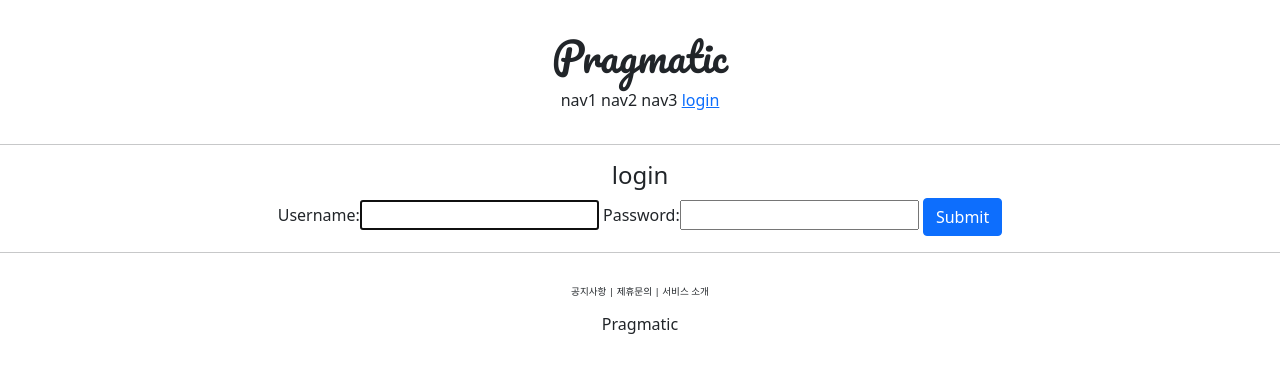
After one commit to gynhyunkim/django_pinterest, a Django app: page /account/login/ in a window 1280 px wide. The commit adds this page. Shown: the top 373 px of the page. Run offline with Django 3.2, Linux system fonts and the light colour scheme.

Commit message:
django course 22

```diff
--- /dev/null
+++ b/accountapp/templates/accountapp/login.html
@@ -0,0 +1,17 @@
+{% extends 'base.html' %}
+
+{% block content %}
+    <div style = "text-align: center">
+        <div>
+            <h4>login</h4>
+        </div>
+        <div>
+            <form action="" method="post">
+                {% csrf_token %}
+                {{ form }}
+                <input type="submit" class="btn btn-primary">
+            </form>
+        </div>
+    </div>
+
+{% endblock %}
--- a/accountapp/urls.py
+++ b/accountapp/urls.py
@@ -1,3 +1,4 @@
+from django.contrib.auth.views import LoginView, LogoutView
 from django.urls import path
 
 from accountapp.views import hello_world, AccountCreateView
@@ -6,5 +7,9 @@ app_name = "accountapp"
 
 urlpatterns = [
     path('hello_world/', hello_world, name='hello_world'),
+
+    path('login/', LoginView.as_view(template_name='accountapp/login.html'), name='login'),
+    path('logout/', LogoutView.as_view(), name='logout'),
+
     path('create/', AccountCreateView.as_view(), name='create'),
 ]
--- a/pragmatic/settings.py
+++ b/pragmatic/settings.py
@@ -13,6 +13,8 @@ https://docs.djangoproject.com/en/3.1/ref/settings/
 from pathlib import Path
 
 import environ, os
+from django.urls import reverse_lazy
+
 env = environ.Env(
     # set casting, default value
     DEBUG=(bool, False)
@@ -135,3 +137,6 @@ STATIC_ROOT = os.path.join(BASE_DIR, 'staticfiles')
 STATICFILES_DIRS = [
     BASE_DIR / "static",
 ]
+
+LOGIN_REDIRECT_URL = reverse_lazy('accountapp:hello_world')
+LOGOUT_REDIRECT_URL = reverse_lazy('accountapp:login')
--- a/templates/header.html
+++ b/templates/header.html
@@ -6,6 +6,16 @@
             <span>nav1</span>
             <span>nav2</span>
             <span>nav3</span>
-            <span>nav4</span>
+            <!--next -> login 후 다음에 갈 경로
+            request.path -> 원래 있었던 url-->
+            {% if not user.is_authenticated %}
+            <a href="{% url 'accountapp:login' %}?next={{ request.path }}">
+                <span>login</span>
+            </a>
+            {% else %}
+            <a href="{% url 'accountapp:logout' %}?next={{ request.path }}">
+                <span>logout</span>
+            </a>
+            {% endif %}
         </div>
     </div>
```
Also changed, not shown: accountapp/views.py (line endings or trailing spaces).
